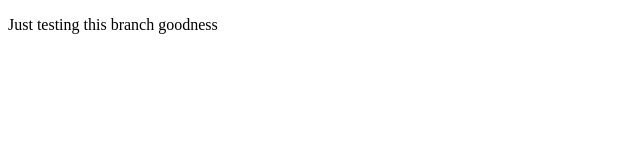
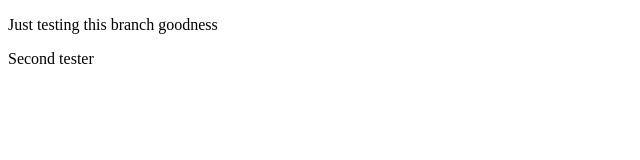
Before and after one commit to lindsbow102/Branch-testing, a plain HTML site: page index.html in a window 1280 px wide. Shown: the full height of the page, 0-640 px from the left. Drawn offline with Linux system fonts and the light colour scheme.

Commit message:
Added p line in index.html

```diff
--- a/index.html
+++ b/index.html
@@ -8,5 +8,6 @@
 </head>
 <body>
     <p>Just testing this branch goodness</p>
+    <p>Second tester</p>
 </body>
 </html>
```
